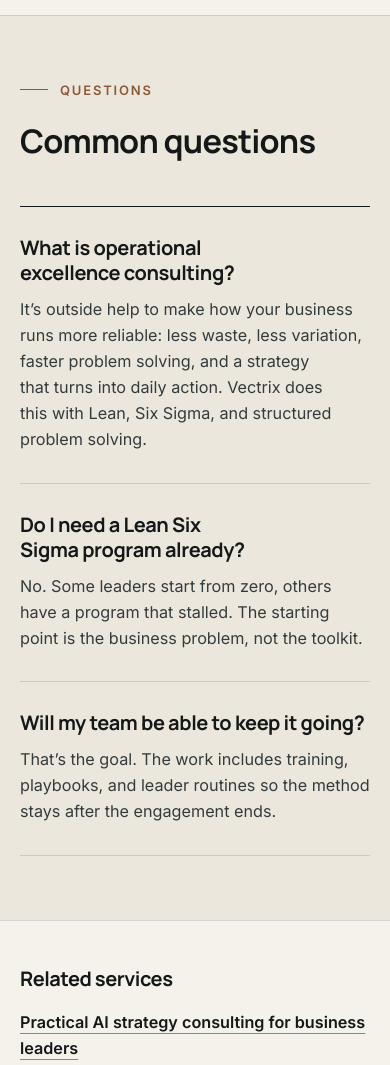
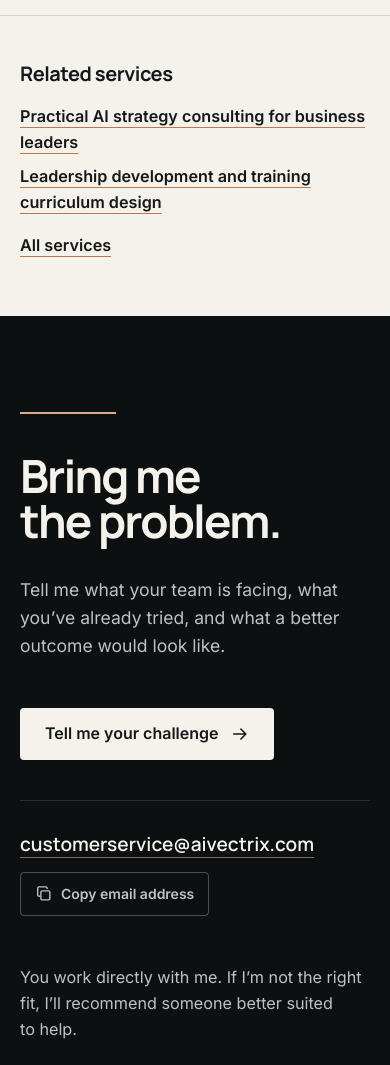
Before and after one commit to waynedakota-rgb/aivectrix-site, an Astro site: page /operational-excellence-consulting in a window 390 px wide. Shown: the part 3300-4365 px from the top of the page. Built offline with nearby package versions, Linux system fonts and the light colour scheme; Astro itself is replaced by a stand-in of ours.

Commit message:
Remove the FAQ from the site
Dakota doesn't want an FAQ. Removes the FAQ section from the home page
and the 3 service pages, the FAQ nav link, the FAQPage schema, and the
FAQ block in llms.txt. Two facts that only lived in the FAQ move into
page copy: methods apply beyond manufacturing (founder bio) and "You
work directly with me" (contact section).

Co-Authored-By: Claude Opus 5.5 <noreply@anthropic.com>
Claude-Session: https://claude.ai/code/session_01Jco1CQGZfwRoD9b2hnCRq9

```diff
--- a/src/components/Faq.astro
+++ /dev/null
@@ -1,77 +0,0 @@
----
-import type { Faq } from "../content/site";
-interface Props {
-  items: Faq[];
-  label?: string;
-  headline: string;
-  id?: string;
-  tone?: "light" | "deep";
-}
-const { items, label, headline, id = "faq", tone = "light" } = Astro.props;
----
-<section class={`faq section faq--${tone}`} id={id} aria-labelledby={`${id}-title`}>
-  <div class="container faq__grid">
-    <div class="faq__head">
-      {label && <p class="label">{label}</p>}
-      <h2 id={`${id}-title`} class="faq__title">{headline}</h2>
-    </div>
-    <div class="faq__list">
-      {items.map((f) => (
-        <div class="faq__item">
-          <h3 class="faq__q">{f.q}</h3>
-          <p class="faq__a">{f.a}</p>
-        </div>
-      ))}
-    </div>
-  </div>
-</section>
-
-<style>
-  .faq {
-    background: var(--ivory);
-    border-top: 1px solid var(--line-light);
-  }
-  .faq--deep {
-    background: var(--ivory-deep);
-  }
-  .faq__grid {
-    display: grid;
-    grid-template-columns: minmax(0, 5fr) minmax(0, 7fr);
-    gap: 48px clamp(32px, 6vw, 96px);
-    align-items: start;
-  }
-  .faq__head {
-    display: grid;
-    gap: 24px;
-    position: sticky;
-    top: calc(var(--header-h) + 48px);
-  }
-  .faq__title {
-    font-size: var(--step-h2);
-    max-width: 14ch;
-  }
-  .faq__list {
-    border-top: 1px solid var(--charcoal);
-  }
-  .faq__item {
-    padding: 28px 0 30px;
-    border-bottom: 1px solid var(--line-light);
-  }
-  .faq__q {
-    font-size: var(--step-h3);
-    letter-spacing: -0.02em;
-    line-height: 1.25;
-  }
-  .faq__a {
-    margin-top: 12px;
-    max-width: 62ch;
-  }
-  @media (max-width: 960px) {
-    .faq__grid {
-      grid-template-columns: minmax(0, 1fr);
-    }
-    .faq__head {
-      position: static;
-    }
-  }
-</style>
--- a/src/content/site.ts
+++ b/src/content/site.ts
@@ -66,7 +66,6 @@ export const nav = {
     { href: "/#capabilities", label: "Services" },
     { href: "/#experience", label: "Experience" },
     { href: "/about/", label: "About" },
-    { href: "/#faq", label: "FAQ" },
   ],
   cta: "Tell me your challenge",
 };
@@ -182,6 +181,7 @@ export const founder = {
   bio: [
     "Dakota Wayne brings 15+ years of experience across manufacturing operations, engineering, operational excellence, and enterprise transformation.",
     "His work spans strategy, leadership development, training architecture, AI, Industry 4.0, industrial automation, robotics, and digital manufacturing technologies.",
+    "His methods apply wherever work repeats and people lead it, not only in manufacturing.",
     "He focuses on developing high-performing teams, challenging conventional thinking, and turning complex challenges into sustainable results.",
     "Beyond his professional work, Dakota is passionate about entrepreneurship, leadership development, and building sustainable economic opportunities in developing regions around the world.",
   ],
@@ -216,41 +216,7 @@ export const contact = {
   headline: "Bring me the problem.",
   body: "Tell me what your team is facing, what you’ve already tried, and what a better outcome would look like.",
   cta: "Tell me your challenge",
-  fit: "If I’m not the right fit, I’ll recommend someone better suited to help.",
-};
-
-export type Faq = { q: string; a: string };
-
-/** Home page questions. Answers use only facts stated on this site. */
-export const faq: { label: string; headline: string; items: Faq[] } = {
-  label: "Questions",
-  headline: "What leaders ask first.",
-  items: [
-    { q: "What is Vectrix?", a: DEFINITION },
-    {
-      q: "Who does Vectrix work with?",
-      a: "Business owners, entrepreneurs, and leaders anywhere in North America who are trying to drive a change: a strategy that hasn’t turned into action, a problem that keeps coming back, or an AI opportunity they don’t know how to start.",
-    },
-    {
-      q: "Is Vectrix a firm or one person?",
-      a: "Right now Vectrix is one person: me, Dakota Wayne. You work directly with me. I plan to grow the team over time.",
-    },
-    {
-      q: "What does an engagement cover?",
-      a: "Five areas: strategy and execution, operational excellence (Lean and Six Sigma), leadership and team development, training and curriculum design, and AI strategy. Most real problems touch more than one, which is why I look at people, processes, technology, and data together.",
-    },
-    {
-      q: "Do I need to be a manufacturer?",
-      a: "No. My hands-on background is manufacturing operations and engineering, but Lean, structured problem solving, and leadership development apply wherever work repeats and people lead it. If your challenge is outside what I do well, I’ll say so and point you to someone better suited.",
-    },
-    {
-      q: "How do I get started?",
-      a: "Email me the challenge, what you’ve already tried, and what a good outcome would look like. I’ll reply with whether I can help and what a first step could be.",
-    },
-    // PLACEHOLDER: { q: "How much does it cost?", a: "<your pricing approach, e.g. fixed-fee assessment, then a scoped project>" },
-    // PLACEHOLDER: { q: "Do you work remotely or on site?", a: "<your answer>" },
-    // PLACEHOLDER: { q: "How long does a typical engagement last?", a: "<your answer>" },
-  ],
+  fit: "You work directly with me. If I’m not the right fit, I’ll recommend someone better suited to help.",
 };
 
 export type Service = {
@@ -264,7 +230,6 @@ export type Service = {
   covers: { title: string; text: string }[];
   steps: string[];
   evidence: string[];
-  faq: Faq[];
   mail: string;
 };
 
@@ -308,20 +273,6 @@ export const services: Service[] = [
       "Experience includes Lean and Hoshin Kanri training and daily management frameworks.",
       "Created models for replicating effective systems across 10+ facilities.",
     ],
-    faq: [
-      {
-        q: "What is operational excellence consulting?",
-        a: "It’s outside help to make how your business runs more reliable: less waste, less variation, faster problem solving, and a strategy that turns into daily action. Vectrix does this with Lean, Six Sigma, and structured problem solving.",
-      },
-      {
-        q: "Do I need a Lean Six Sigma program already?",
-        a: "No. Some leaders start from zero, others have a program that stalled. The starting point is the business problem, not the toolkit.",
-      },
-      {
-        q: "Will my team be able to keep it going?",
-        a: "That’s the goal. The work includes training, playbooks, and leader routines so the method stays after the engagement ends.",
-      },
-    ],
     mail: "Operational excellence conversation",
   },
   {
@@ -357,20 +308,6 @@ export const services: Service[] = [
       "Designed and deployed Industry 4.0 adoption frameworks.",
       "Developed learning systems and playbooks for automation and operational excellence.",
       "Background spans AI, industrial automation, robotics, and digital manufacturing technologies.",
-    ],
-    faq: [
-      {
-        q: "Where should a business start with AI?",
-        a: "With the business problem, not the tool. Understand the work first, identify where AI could help, then build a practical path. Skipping the first step is how AI projects end up as demos nobody uses.",
-      },
-      {
-        q: "Do I need a data science team?",
-        a: "Not to start. The first step is understanding your work and your data well enough to know what’s possible. Staffing decisions come after you know what you’re building.",
-      },
-      {
-        q: "Is AI right for every problem?",
-        a: "No. Some problems are better solved with a clearer process or better training. Part of the work is telling you when AI isn’t the answer.",
-      },
     ],
     mail: "AI strategy conversation",
   },
@@ -408,20 +345,6 @@ export const services: Service[] = [
       "Developed learning systems and playbooks for automation and operational excellence.",
       "Experience includes structured coaching, daily management, and leadership accountability.",
     ],
-    faq: [
-      {
-        q: "What does leadership development consulting include?",
-        a: "Building the coaching, ownership, and accountability habits your leaders need, then backing them with routines and training so the change lasts.",
-      },
-      {
-        q: "Can you build our training content?",
-        a: "Yes. Training and curriculum design is a core service: courses, playbooks, training materials, and the system that keeps them current.",
-      },
-      {
-        q: "Is this for new or experienced leaders?",
-        a: "Both. The starting point is what your leaders are struggling with now, not a fixed program.",
-      },
-    ],
     mail: "Leadership development conversation",
   },
 ];
--- a/src/layouts/Base.astro
+++ b/src/layouts/Base.astro
@@ -7,7 +7,7 @@ interface Props {
   title?: string;
   description?: string;
   noindex?: boolean;
-  /** Extra JSON-LD nodes for this page (WebPage, FAQPage, Service, ...). */
+  /** Extra JSON-LD nodes for this page (WebPage, Service, ...). */
   schema?: Record<string, unknown>[];
 }
 const { title = seo.title, description = seo.description, noindex = false, schema = [] } = Astro.props;
--- a/src/lib/schema.ts
+++ b/src/lib/schema.ts
@@ -2,7 +2,7 @@
  * JSON-LD helpers. Only confirmed facts: no address, phone, prices, reviews,
  * or client names. See the factual boundaries in src/content/site.ts.
  */
-import { SITE_URL, EMAIL, LINKEDIN, DEFINITION, AREA_SERVED, founder, services, type Faq } from "../content/site";
+import { SITE_URL, EMAIL, LINKEDIN, DEFINITION, AREA_SERVED, founder, services } from "../content/site";
 
 export const ORG_ID = `${SITE_URL}#organization`;
 export const PERSON_ID = `${SITE_URL}#dakota-wayne`;
@@ -81,18 +81,6 @@ export function webPage(path: string, name: string, description: string, type =
   };
 }
 
-export function faqPage(path: string, items: Faq[]) {
-  return {
-    "@type": "FAQPage",
-    "@id": `${abs(path)}#faq`,
-    mainEntity: items.map((f) => ({
-      "@type": "Question",
-      name: f.q,
-      acceptedAnswer: { "@type": "Answer", text: f.a },
-    })),
-  };
-}
-
 export function breadcrumbs(path: string, name: string) {
   return {
     "@type": "BreadcrumbList",
--- a/src/pages/[service].astro
+++ b/src/pages/[service].astro
@@ -4,10 +4,9 @@ import Header from "../components/Header.astro";
 import Footer from "../components/Footer.astro";
 import Button from "../components/Button.astro";
 import SubpageHero from "../components/SubpageHero.astro";
-import Faq from "../components/Faq.astro";
 import Contact from "../components/Contact.astro";
 import { services, mailto, type Service } from "../content/site";
-import { webPage, faqPage, breadcrumbs, serviceNode } from "../lib/schema";
+import { webPage, breadcrumbs, serviceNode } from "../lib/schema";
 
 export function getStaticPaths() {
   return services.map((s) => ({ params: { service: s.slug }, props: { s } }));
@@ -18,7 +17,6 @@ const related = services.filter((o) => o.slug !== s.slug);
 const schema = [
   webPage(path, s.title, s.description),
   serviceNode(s.slug, s.h1, s.answer),
-  faqPage(path, s.faq),
   breadcrumbs(path, s.nav),
 ];
 ---
@@ -77,8 +75,6 @@ const schema = [
         </div>
       </div>
     </section>
-
-    <Faq items={s.faq} label="Questions" headline="Common questions" tone="deep" />
 
     <section class="section svc-related" aria-labelledby="related-title">
       <div class="container">
--- a/src/pages/llms.txt.ts
+++ b/src/pages/llms.txt.ts
@@ -1,5 +1,5 @@
 import type { APIRoute } from "astro";
-import { SITE_URL, DEFINITION, EMAIL, LINKEDIN, services, faq, founder, AREA_SERVED } from "../content/site";
+import { SITE_URL, DEFINITION, EMAIL, LINKEDIN, services, founder, AREA_SERVED } from "../content/site";
 
 // llms.txt (https://llmstxt.org): a plain-text summary for AI assistants.
 // Built from the same content as the pages, so it can't drift.
@@ -21,9 +21,6 @@ export const GET: APIRoute = () => {
     `- [About Dakota Wayne](${abs("/about/")}): background, credentials, and employment history (employers are not Vectrix clients).`,
     `- [Dakota Wayne on LinkedIn](${LINKEDIN})`,
     "",
-    "## Frequently asked questions",
-    "",
-    ...faq.items.flatMap((f) => [`### ${f.q}`, "", f.a, ""]),
     "## Optional",
     "",
     `- [Home](${SITE_URL})`,
```
Also changed, not shown: src/pages/index.astro (+3 -5 lines), README.md.
